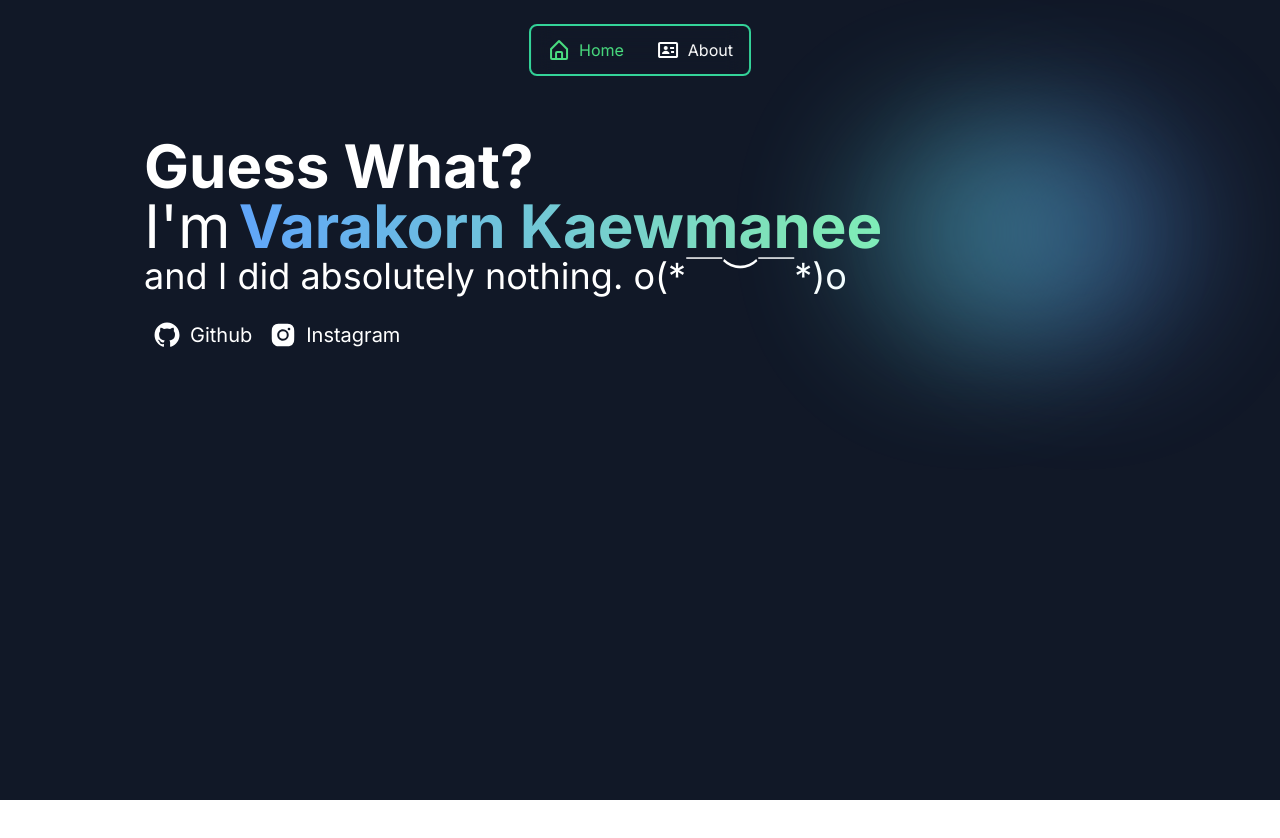
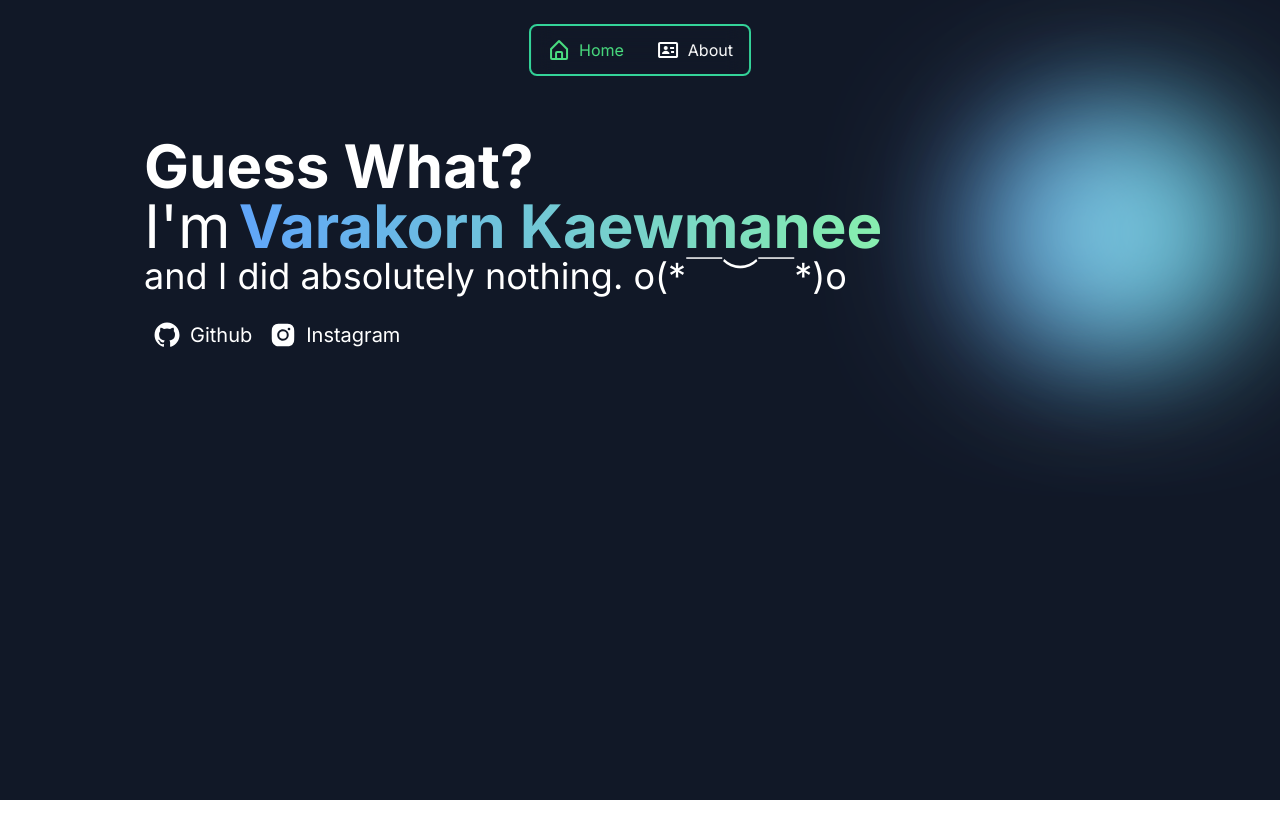
Before and after one commit to varakornpz/varakorn-profile, a Next.js app: page / in a window 1280 px wide. Shown: the top 838 px of the page. After the commit the page ends 800 px from the top, so only its background shows below. Built offline with nearby package versions, Linux system fonts and the light colour scheme.

Commit message:
fix backgroud cut when text tranform

```diff
--- a/src/app/globals.css
+++ b/src/app/globals.css
@@ -28,12 +28,12 @@
   from {
     opacity: 0;
     transform: translateY(20px);
-    filter: blur(4px);
+    filter : blur(4px)
   }
   to {
     opacity: 1;
     transform: translateY(0);
-    filter: blur(0);
+    filter : blur(0px)
   }
 }
 
--- a/src/app/page.tsx
+++ b/src/app/page.tsx
@@ -3,8 +3,9 @@ import SocialMedia from "./SocialMedia";
 
 export default function Home() {
   return (
+    <>
     <main className="">
-      <div className="bg-gray-900 h-screen flex pb-28 flex-col" id="sec1 scroll-smooth">
+      <div className="z-0 bg-gray-900 h-screen flex pb-28 flex-col" id="sec1">
         <div className="sm:my-14 sm:pt-20 mt-24 sm:ml-36 text-white sm:text-4xl animate-fade-in-up">
           <h1 className='sm:text-6xl text-4xl sm:pl-0 pl-5 font-bold'>Guess <span className='sm:hidden bg-gradient-to-r text-transparent bg-clip-text from-white to-green-300'>what?</span><span className='sm:inline hidden'>What?</span></h1>
             <div className="flex sm:pl-0 pl-5 sm:flex-row flex-col sm:gap-2 gap-0">
@@ -16,13 +17,17 @@ export default function Home() {
             <SocialMedia/>
           </div>
         </div>
-
-        <div>
-          <div className='absolute sm:top-28 top-10 left-3/4 sm:w-60 sm:h-60 w-24 h-24 bg-blue-400 rounded-full  filter blur-3xl mix-blend-normal opacity-30 move1'></div>
-          <div className='absolute sm:top-28 top-10 left-2/3 sm:w-60 sm:h-60 w-24 h-24 bg-cyan-300  rounded-full filter blur-3xl mix-blend-normal  opacity-30 move2'></div>
         </div>
 
 
+
+
+    </main>
+          <div className='absolute sm:top-28 top-14 sm:left-[75%] left-52 sm:w-60 sm:h-60 w-32 h-32 bg-blue-400 rounded-full  filter blur-3xl mix-blend-screen opacity-70 move1'></div>
+          <div className='absolute sm:top-28 top-14 sm:left-[80%] left-56 sm:w-60 sm:h-60 w-32 h-32 bg-cyan-300  rounded-full filter blur-3xl mix-blend-screen opacity-70 move2'></div>
+    </>
+  );
+}
 
 {/*
         <div className="sm:mt-0 mt-4 sm:ml-36 ml-5 flex flex-col sm:w-auto w-11/12">
@@ -59,13 +64,3 @@ export default function Home() {
               <a className='text-sky-500' href="https://www.facebook.com/profile.php?id=100029589252616" target='_blank'>Pleum Varakorn</a>
             </div>
           </div> */}
-
-      </div>
-
-      <div className="h-screen">
-
-      </div>
-
-    </main>
-  );
-}
```
